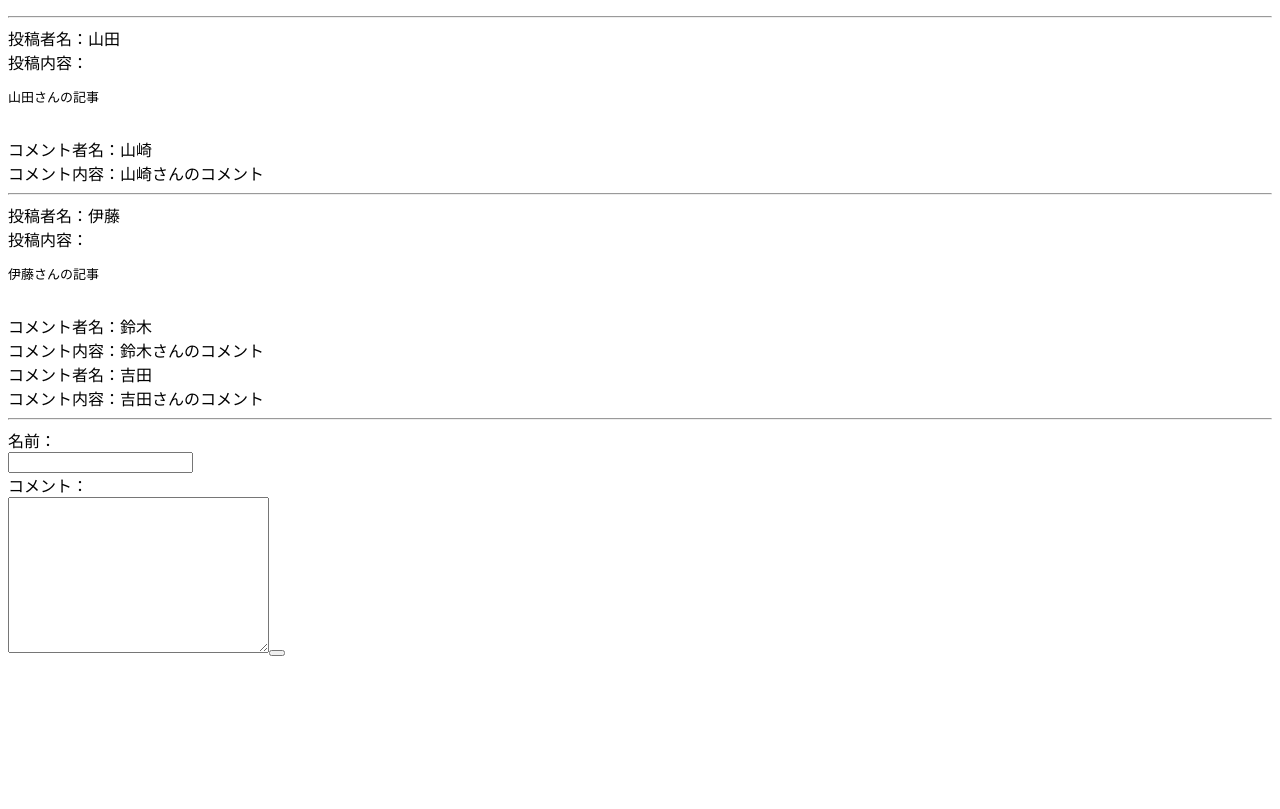
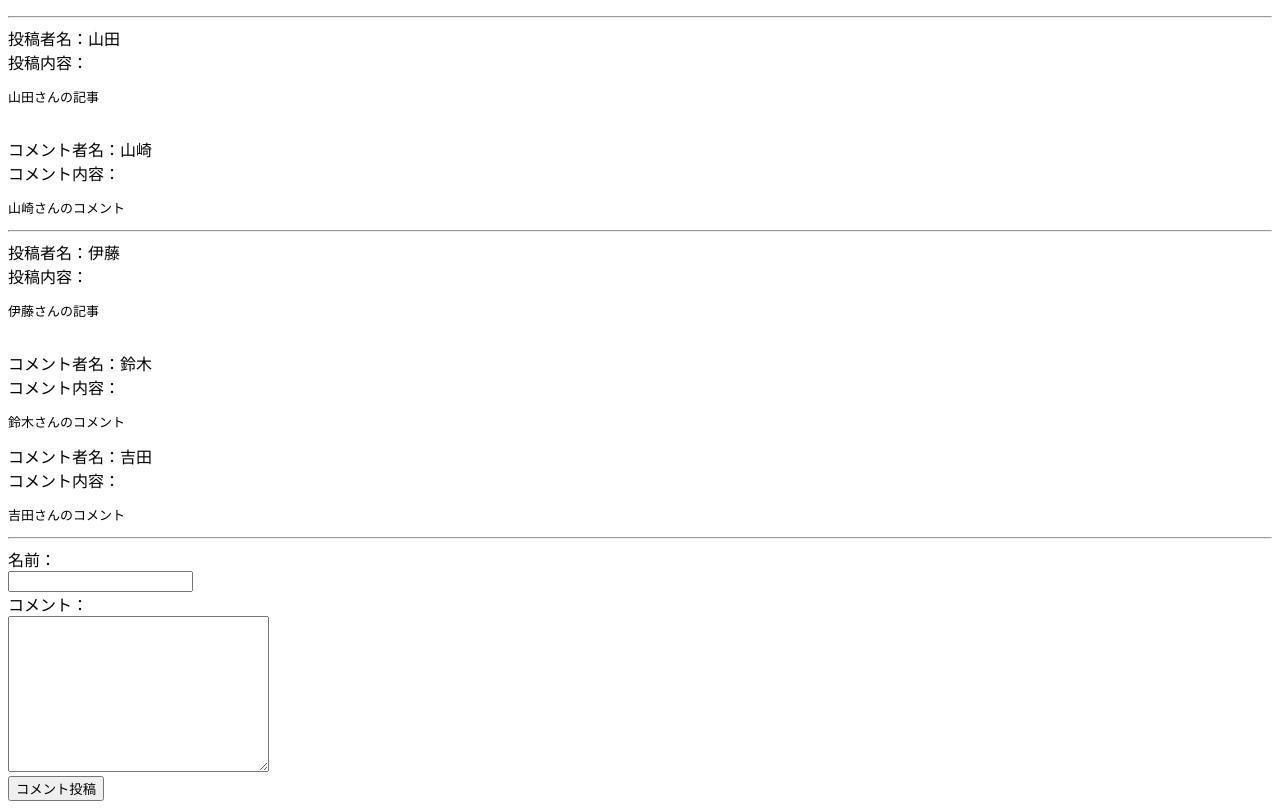
Before and after one commit to rikoysd/ex-vue-bbs, a Vue app: page / in a window 1280 px wide. Shown: the part 340-1149 px from the top of the page. Before the commit the page ends 1005 px from the top, so only its background shows below. Built offline with nearby package versions, Linux system fonts and the light colour scheme.

Commit message:
コメント入力欄、フィールド変数の追加

```diff
--- a/src/store/index.ts
+++ b/src/store/index.ts
@@ -33,7 +33,7 @@ export default new Vuex.Store({
   getters: {
     /**
      * 記事一覧を返す.
-     * @param state ステート
+     * @param state - ステート
      * @returns 記事一覧
      */
     getArticles(state) {
--- a/src/views/Bbs.vue
+++ b/src/views/Bbs.vue
@@ -21,15 +21,16 @@
       <br />
       <div v-for="comment of article.commentList" v-bind:key="comment.id">
         コメント者名：{{ comment.name }}<br />
-        コメント内容：{{ comment.content }}
+        コメント内容：<pre>{{ comment.content }}</pre>
       </div>
       <hr />
     </div>
-      <div>名前：</div>
-      <input type="text">
-      <div>コメント：</div>
-      <textarea cols="30" rows="10"></textarea>
-      <button></button>
+    <div>名前：</div>
+    <input type="text" v-model="commentName"/>
+    <div>コメント：</div>
+    <textarea cols="30" rows="10" v-model="commentContent"></textarea>
+    <br />
+    <button type="button" v-on:click="addComment">コメント投稿</button>
   </div>
 </template>
 
@@ -44,6 +45,10 @@ export default class XXXComponent extends Vue {
   private articleName = "";
   //投稿内容
   private articleContent = "";
+  //コメント者名
+  private commentName = "";
+  //コメント内容
+  private commentContent = "";
 
   /**
    * 記事一覧を表示する.
```
